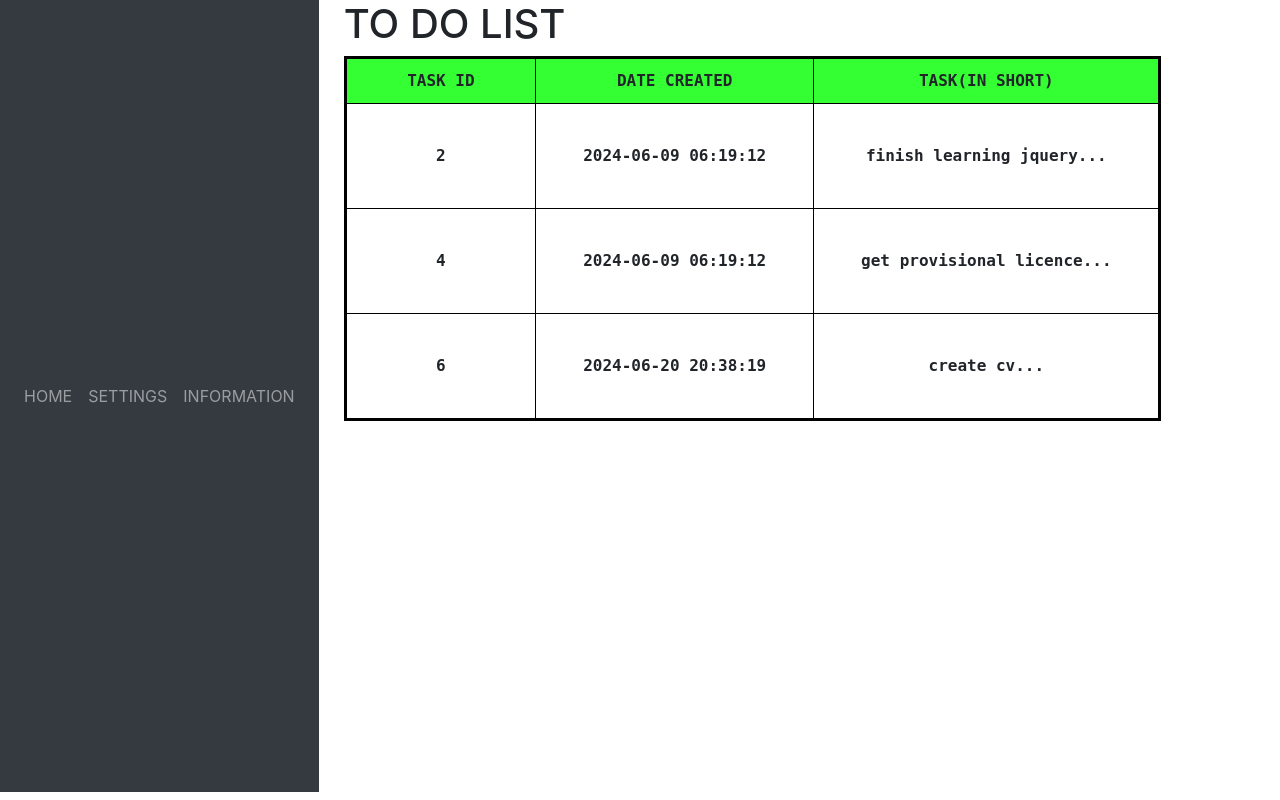
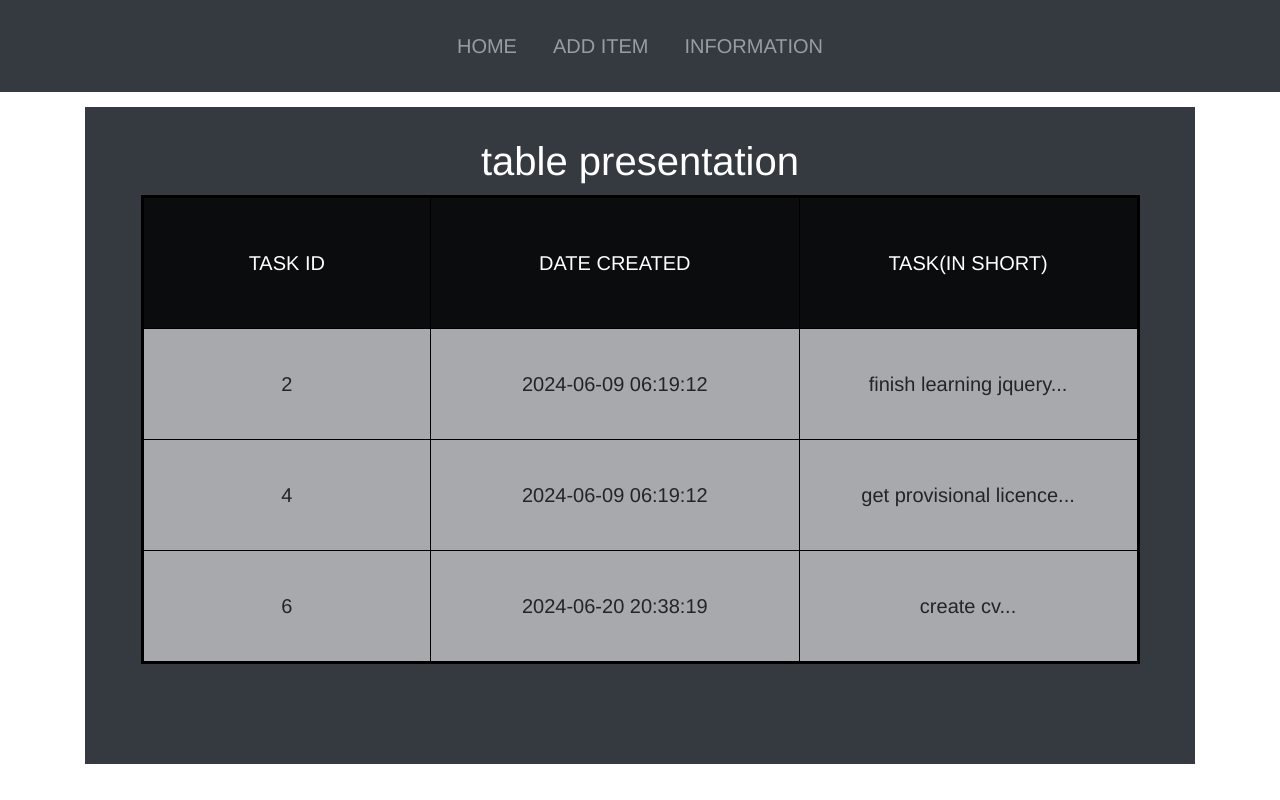
Before and after one commit to BlessingLuphahla/projects, a Flask app: page /information in a window 1280 px wide. Run offline with Flask 3, Linux system fonts and the light colour scheme; data comes from the database, SQL or seed files in the repository; both versions use the stored data as it was after the commit; some libraries are stand-ins or nearby versions.

Commit message:
ultimate update

```diff
--- /dev/null
+++ b/to do/static/css/style.css
@@ -0,0 +1,75 @@
+* {
+  font-family: 'Franklin Gothic Medium', 'Arial Narrow', Arial, sans-serif;
+  font-weight: 400;
+}
+
+.navbar-collapse {
+  padding: 15px;
+  display: flex;
+  justify-content: center;
+  font-size: 20px;
+  font-weight: 500;
+}
+
+.nav-item {
+  margin: 0 10px;
+}
+
+.nav-item:hover {
+  color: white;
+}
+
+form {
+  width: 100%;
+  background-color: #343a40;
+  margin-top: 20px;
+  padding: 20px;
+  display: flex;
+  flex-direction: column;
+}
+
+textarea {
+  width: 95%;
+  max-width: 98%;
+  min-width: 90%;
+  align-self: center;
+  height: 450px;
+  min-height: 400px;
+  max-height: 500px;
+  background-color: rgba(255, 255, 255, 0.778);
+  font-weight: 300;
+  font-size: 20px;
+  padding: 10px;
+}
+
+@media (max-width: 768px) {
+  .navbar-collapse {
+    font-size: 15px;
+  }
+
+  .nav-item {
+    margin: 0 5px;
+  }
+  form {
+    margin: 0;
+    width: 95%;
+    margin-top: 10px;
+    padding: 10px;
+  }
+}
+
+@media (max-width: 480px) {
+  .navbar-collapse {
+    font-size: 15px;
+  }
+
+  .nav-item {
+    margin: 0 5px;
+  }
+  form {
+    margin: 0;
+    width: 95%;
+    margin-top: 10px;
+    padding: 10px;
+  }
+}
--- a/to do/templates/base.html
+++ b/to do/templates/base.html
@@ -28,7 +28,7 @@
               <a class="nav-link" href="{{ url_for('index') }}">HOME</a>
             </li>
             <li class="nav-item">
-              <a class="nav-link" href="{{ url_for('settings') }}">SETTINGS</a>
+              <a class="nav-link" href="{{ url_for('settings') }}">ADD ITEM</a>
             </li>
             <li class="nav-item">
               <a class="nav-link" href="{{ url_for('information') }}"
--- a/to do/templates/information.html
+++ b/to do/templates/information.html
@@ -1,9 +1,9 @@
 {% extends 'base.html' %} {% block title %} information page {% endblock %} {%
 block body %}
 <div class="wrapper-main">
-  <div class="index-container" style="background-color: white">
-    <h1>TO DO LIST</h1>
-    <table>
+  <div class="index-container">
+    <h1 class="title">Table Presentation</h1>
+    <table class="bg-dark">
       <tr class="table-header">
         <td>task ID</td>
         <td>date created</td>
@@ -19,14 +19,32 @@ block body %}
 
       {% endfor %}
     </table>
+  </div>
+  <style>
+    .index-container {
+      background-color: #343a40;
+      display: flex;
+      flex-direction: column;
+      justify-content: center;
+      align-items: center;
+      margin: 15px 0;
+      padding-top: 20px;
+      padding-bottom: 100px;
+    }
 
-    <style>
+    .title {
+      color: white;
+      font-size: 40px;
+      text-transform: lowercase;
+      text-align: center;
+      margin: 10px;
+    }
+
     table {
       width: 90%;
       height: 300px;
       border: 3px solid black;
-        font-size: 1rem;
-        font-family: monospace;
+      font-size: 20px;
       font-weight: 800;
       border-collapse: collapse;
       text-align: center;
@@ -35,13 +53,14 @@ block body %}
     td {
       border: 1px solid black;
       width: 60px;
-        background-color: white;
+      background-color: rgba(255, 255, 255, 0.563);
     }
 
     .table-header td {
-        background-color: rgba(0, 255, 0, 0.8);
+      background-color: rgba(0, 0, 0, 0.8);
       height: fit-content;
-        padding: 10px 10px;
+      padding: 50px 50px;
+      color: white;
       text-transform: uppercase;
     }
 
@@ -50,7 +69,26 @@ block body %}
       padding-top: 40px;
       padding-bottom: 40px;
     }
+
+    @media (max-width: 768px) {
+      table {
+        width: 95%;
+        height: 400px;
+        border: 3px solid black;
+        font-size: 15px;
+        font-weight: 500;
+      }
+    }
+
+    @media (max-width: 480px) {
+      table {
+        width: 95%;
+        height: 400px;
+        border: 3px solid black;
+        font-size: 15px;
+        font-weight: 500;
+      }
+    }
   </style>
 </div>
-</div>
 {% endblock %}
```
Also changed, not shown: to do/templates/edit.html (+9 -1 lines), to do/templates/index.html (+33 -8 lines), to do/templates/settings.html (+14 -14 lines), to do/instance/todo.db. Lines whose indentation alone changed are shown as unchanged.
